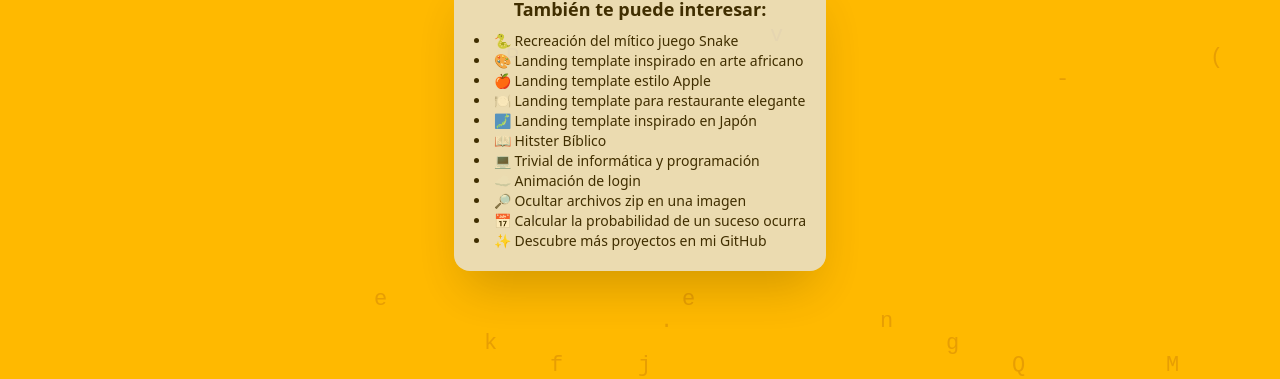
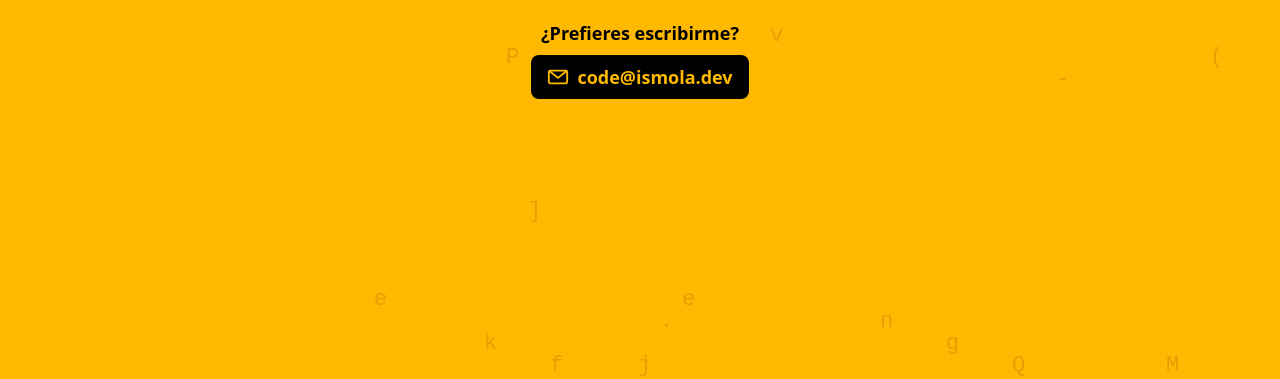
Before and after one commit to Ismola/personal-portfolio, an Astro site: page / in a window 1280 px wide. Shown: the part 421-800 px from the top of the page. Built offline with nearby package versions, Linux system fonts and the light colour scheme; Astro itself is replaced by a stand-in of ours.

```diff
--- a/src/pages/index.astro
+++ b/src/pages/index.astro
@@ -100,7 +100,7 @@ import "../styles/global.css";
 						</a>
 					</div>
 
-					<div class="mt-12 text-sm text-black opacity-75 bg-gray-200 p-5 rounded-2xl shadow-2xl">
+					<!-- <div class="mt-12 text-sm text-black opacity-75 bg-gray-200 p-5 rounded-2xl shadow-2xl">
 						<p class="text-lg text-black font-semibold mb-2">
 							También te puede interesar:
 						</p>
@@ -188,7 +188,7 @@ import "../styles/global.css";
 							</li>
 
 						</ul>
-					</div>
+					</div> -->
 				</div>
 			</div>
 			<!-- Script para el fondo animado de código -->
```
